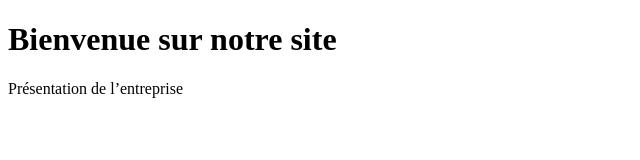
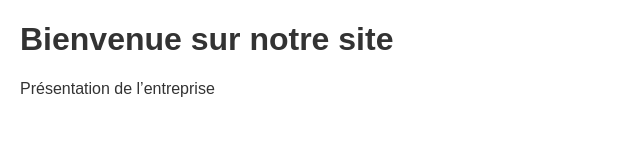
Before and after one commit to Broody22/mini-site-entreprise, a plain HTML site: page index.html in a window 1280 px wide. Shown: the whole page, without its empty margins (0-640 px from the left). Drawn offline with Linux system fonts and the light colour scheme.

Commit message:
Ajout de la charte graphique CSS

```diff
--- a/index.html
+++ b/index.html
@@ -4,6 +4,7 @@
   <meta charset="UTF-8">
   <title>Accueil - Mon Entreprise</title>
 </head>
+<link rel="stylesheet" href="style.css">
 <body>
   <h1>Bienvenue sur notre site</h1>
   <p>Présentation de l’entreprise</p>
--- /dev/null
+++ b/style.css
@@ -0,0 +1,5 @@
+body {
+  font-family: Arial, sans-serif;
+  color: #333;
+  margin: 20px;
+}
```
